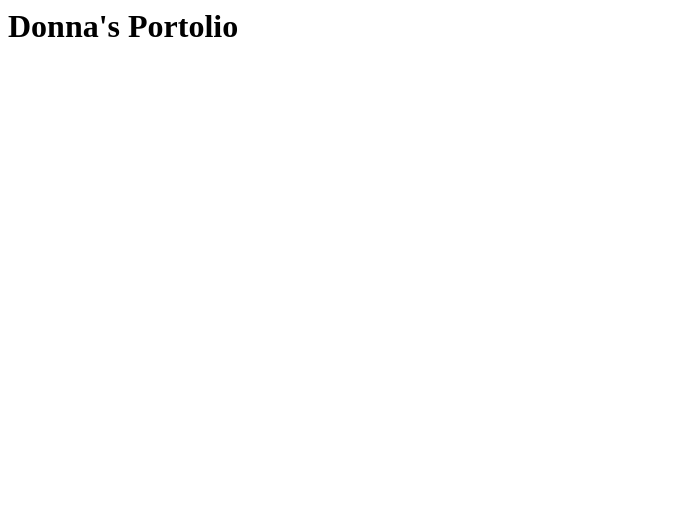
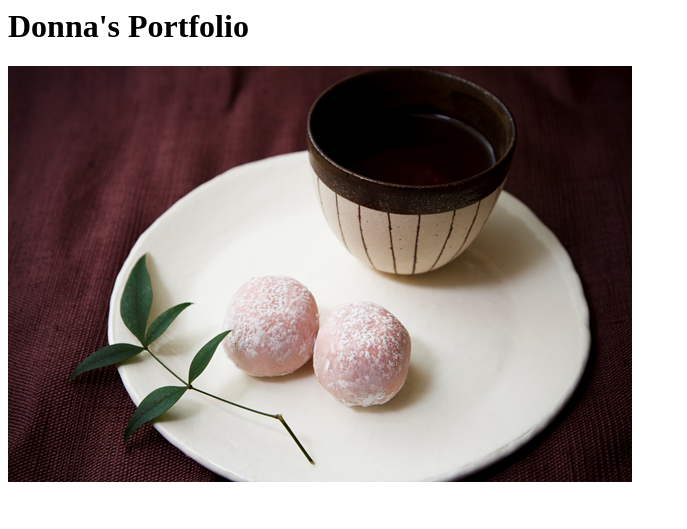
Before and after one commit to dmckin68/dmckin68.github.io, a plain HTML site: page index.html in a window 1280 px wide. Shown: the whole page, without its empty margins (0-687 px from the left). Drawn offline with Linux system fonts and the light colour scheme.

Commit message:
Update index.html

```diff
--- a/index.html
+++ b/index.html
@@ -1,4 +1,4 @@
 <html>
- <h1>Donna's Portolio</h1>
- <img scr="./bioPicture.png" />
+ <h1>Donna's Portfolio</h1>
+ <img src="./bioPicture.png" />
   </html>
```
